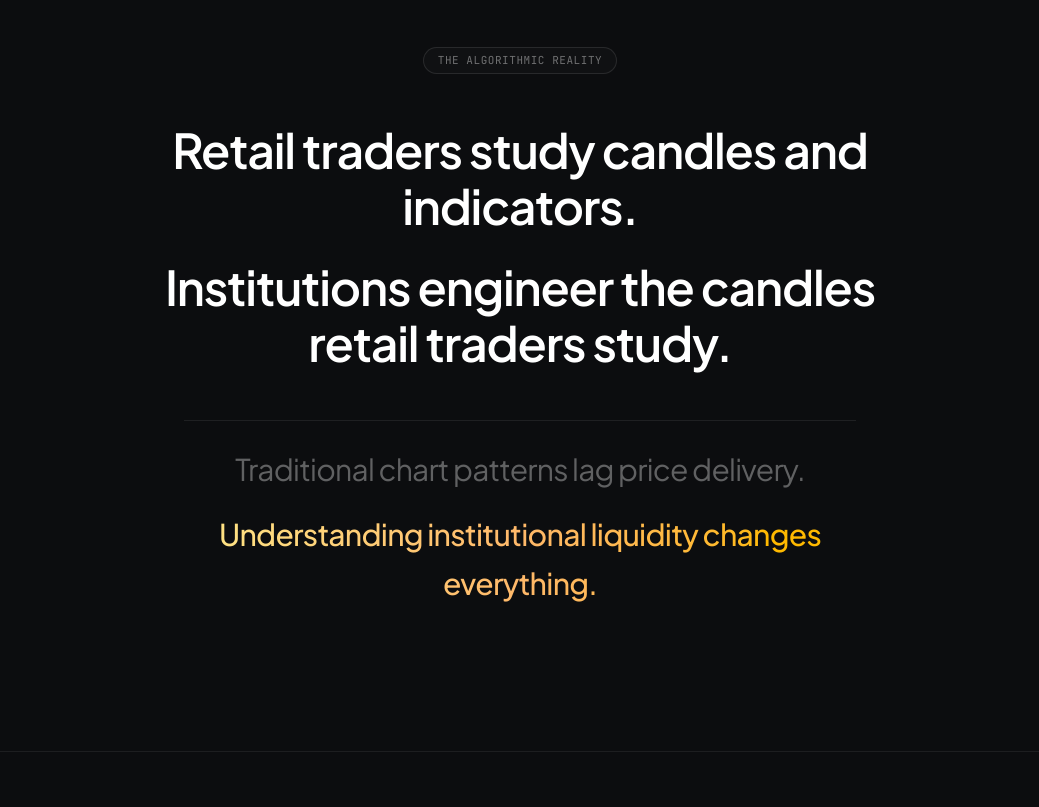
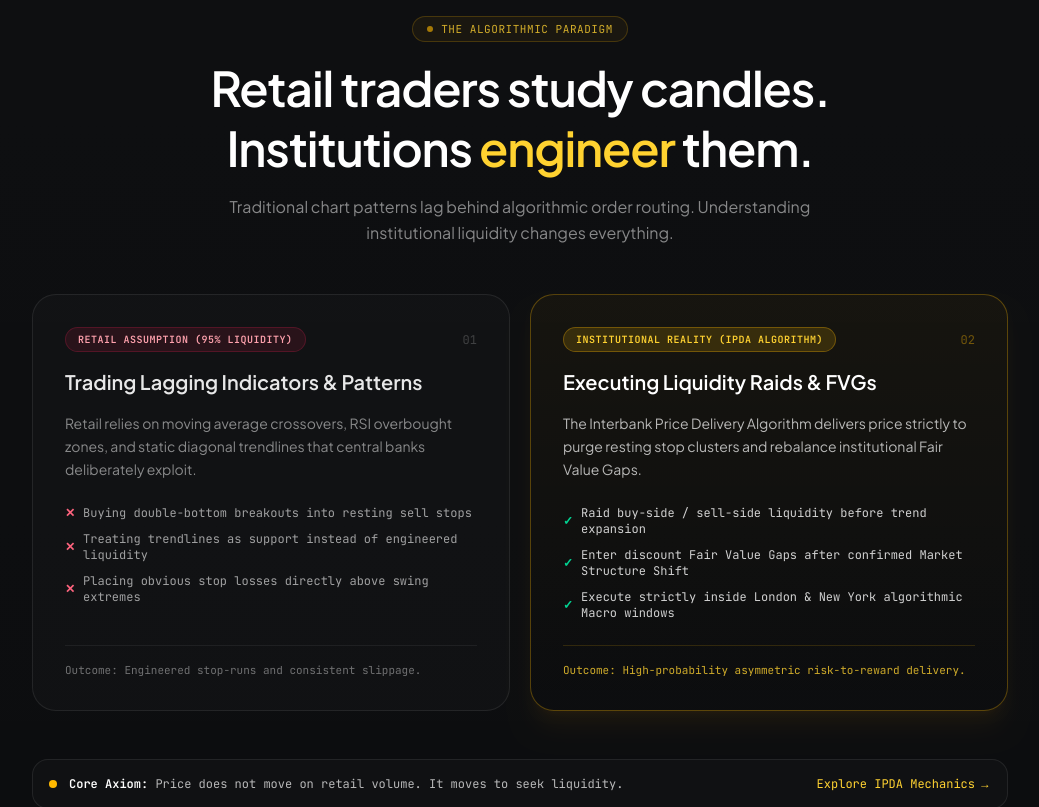
Before and after one commit to rimraf-adi/ict, a Next.js app: page / in a window 1280 px wide. Shown: the part 960-1767 px from the top of the page, without its empty margins (120-1159 px from the left). Built offline with nearby package versions, Linux system fonts and the light colour scheme.

Commit message:
refactor: redesign stray editorial text into structured dual bento paradigm comparison cards

```diff
--- a/src/app/page.tsx
+++ b/src/app/page.tsx
@@ -242,31 +242,116 @@ export default function HomePage() {
       </section>
 
       {/* ═══════════════════════════════════════════════════
-          EDITORIAL STATEMENTS — Hobbes Typography
+          THE PARADIGM SHIFT: RETAIL VS INSTITUTIONAL
       ═══════════════════════════════════════════════════ */}
-      <section className="py-28 md:py-36 relative overflow-hidden">
-        <div className="mx-auto max-w-4xl px-6 text-center space-y-12">
+      <section className="py-20 md:py-28 border-b border-white/[0.07] relative overflow-hidden bg-gradient-to-b from-white/[0.01] to-transparent">
+        <div className="mx-auto max-w-5xl px-6 space-y-12">
 
-          <div className="inline-flex items-center gap-2 text-[11px] font-mono uppercase tracking-wider text-white/40 border border-white/10 px-3.5 py-1 rounded-full bg-white/[0.02]">
-            The Algorithmic Reality
+          {/* Header */}
+          <div className="text-center space-y-4 max-w-2xl mx-auto">
+            <div className="inline-flex items-center gap-2 text-[11px] font-mono uppercase tracking-wider text-amber-300/80 border border-amber-400/20 px-3.5 py-1 rounded-full bg-amber-400/5">
+              <span className="h-1.5 w-1.5 rounded-full bg-amber-400 animate-pulse" />
+              The Algorithmic Paradigm
+            </div>
+            <h2 className="text-3xl sm:text-4xl md:text-5xl font-semibold tracking-tight text-white leading-tight">
+              Retail traders study candles.<br />
+              Institutions <span className="text-amber-300">engineer</span> them.
+            </h2>
+            <p className="text-white/50 text-sm sm:text-base leading-relaxed">
+              Traditional chart patterns lag behind algorithmic order routing. Understanding institutional liquidity changes everything.
+            </p>
           </div>
 
-          <div className="space-y-6 max-w-3xl mx-auto">
-            <h2 className="text-3xl sm:text-5xl md:text-5xl font-semibold tracking-tight text-white leading-[1.18]">
-              Retail traders study candles and indicators.
-            </h2>
-            <h2 className="text-3xl sm:text-5xl md:text-5xl font-semibold tracking-tight text-white leading-[1.18]">
-              Institutions engineer the candles retail traders study.
-            </h2>
+          {/* Dual Comparative Bento Cards */}
+          <div className="grid md:grid-cols-2 gap-5">
+
+            {/* Left Card: Retail Trap */}
+            <div className="rounded-3xl border border-white/[0.08] bg-white/[0.02] p-7 md:p-8 flex flex-col justify-between space-y-6 relative overflow-hidden group hover:border-white/15 transition-all">
+              <div className="space-y-4">
+                <div className="flex items-center justify-between">
+                  <span className="px-3 py-1 rounded-full text-[10px] font-mono uppercase tracking-wider font-semibold bg-rose-500/10 text-rose-300 border border-rose-500/20">
+                    Retail Assumption (95% Liquidity)
+                  </span>
+                  <span className="text-white/20 font-mono text-xs">01</span>
+                </div>
+                <h3 className="text-xl font-semibold text-white/90">
+                  Trading Lagging Indicators & Patterns
+                </h3>
+                <p className="text-xs sm:text-sm text-white/50 leading-relaxed font-sans">
+                  Retail relies on moving average crossovers, RSI overbought zones, and static diagonal trendlines that central banks deliberately exploit.
+                </p>
+                <div className="space-y-2.5 pt-2 text-xs font-mono text-white/60">
+                  <div className="flex items-center gap-2">
+                    <span className="text-rose-400 font-bold">✕</span>
+                    <span>Buying double-bottom breakouts into resting sell stops</span>
+                  </div>
+                  <div className="flex items-center gap-2">
+                    <span className="text-rose-400 font-bold">✕</span>
+                    <span>Treating trendlines as support instead of engineered liquidity</span>
+                  </div>
+                  <div className="flex items-center gap-2">
+                    <span className="text-rose-400 font-bold">✕</span>
+                    <span>Placing obvious stop losses directly above swing extremes</span>
+                  </div>
+                </div>
+              </div>
+              <div className="pt-4 border-t border-white/[0.06] text-[11px] font-mono text-white/40">
+                Outcome: Engineered stop-runs and consistent slippage.
+              </div>
+            </div>
+
+            {/* Right Card: Institutional Reality */}
+            <div className="rounded-3xl border border-amber-400/30 bg-gradient-to-b from-amber-400/[0.04] to-transparent p-7 md:p-8 flex flex-col justify-between space-y-6 relative overflow-hidden group hover:border-amber-400/50 transition-all shadow-xl shadow-amber-500/5">
+              <div className="space-y-4">
+                <div className="flex items-center justify-between">
+                  <span className="px-3 py-1 rounded-full text-[10px] font-mono uppercase tracking-wider font-semibold bg-amber-400/15 text-amber-300 border border-amber-400/30">
+                    Institutional Reality (IPDA Algorithm)
+                  </span>
+                  <span className="text-amber-400/40 font-mono text-xs">02</span>
+                </div>
+                <h3 className="text-xl font-semibold text-white">
+                  Executing Liquidity Raids & FVGs
+                </h3>
+                <p className="text-xs sm:text-sm text-white/70 leading-relaxed font-sans">
+                  The Interbank Price Delivery Algorithm delivers price strictly to purge resting stop clusters and rebalance institutional Fair Value Gaps.
+                </p>
+                <div className="space-y-2.5 pt-2 text-xs font-mono text-white/80">
+                  <div className="flex items-center gap-2">
+                    <span className="text-emerald-400 font-bold">✓</span>
+                    <span>Raid buy-side / sell-side liquidity before trend expansion</span>
+                  </div>
+                  <div className="flex items-center gap-2">
+                    <span className="text-emerald-400 font-bold">✓</span>
+                    <span>Enter discount Fair Value Gaps after confirmed Market Structure Shift</span>
+                  </div>
+                  <div className="flex items-center gap-2">
+                    <span className="text-emerald-400 font-bold">✓</span>
+                    <span>Execute strictly inside London & New York algorithmic Macro windows</span>
+                  </div>
+                </div>
+              </div>
+              <div className="pt-4 border-t border-amber-400/15 text-[11px] font-mono text-amber-300/80">
+                Outcome: High-probability asymmetric risk-to-reward delivery.
+              </div>
+            </div>
+
           </div>
 
-          <div className="space-y-4 max-w-2xl mx-auto pt-6 border-t border-white/[0.08]">
-            <p className="text-2xl sm:text-3xl font-normal tracking-tight text-white/35 leading-relaxed">
-              Traditional chart patterns lag price delivery.
-            </p>
-            <p className="text-2xl sm:text-3xl font-medium tracking-tight bg-gradient-to-r from-amber-200 via-orange-300 to-amber-400 bg-clip-text text-transparent leading-relaxed">
-              Understanding institutional liquidity changes everything.
-            </p>
+          {/* Unified Institutional Rule Strip */}
+          <div className="p-4 rounded-2xl border border-white/[0.08] bg-white/[0.02] flex flex-col sm:flex-row items-center justify-between gap-4 text-center sm:text-left">
+            <div className="flex items-center gap-3">
+              <div className="h-2 w-2 rounded-full bg-amber-400 shrink-0" />
+              <span className="text-xs font-mono text-white/70">
+                <strong className="text-white">Core Axiom:</strong> Price does not move on retail volume. It moves to seek liquidity.
+              </span>
+            </div>
+            <Link
+              href="/learn/foundations/what-is-smart-money-and-ipda"
+              className="text-xs font-mono text-amber-300 hover:text-amber-200 flex items-center gap-1 shrink-0 transition-colors"
+            >
+              <span>Explore IPDA Mechanics</span>
+              <span>→</span>
+            </Link>
           </div>
 
         </div>
```
